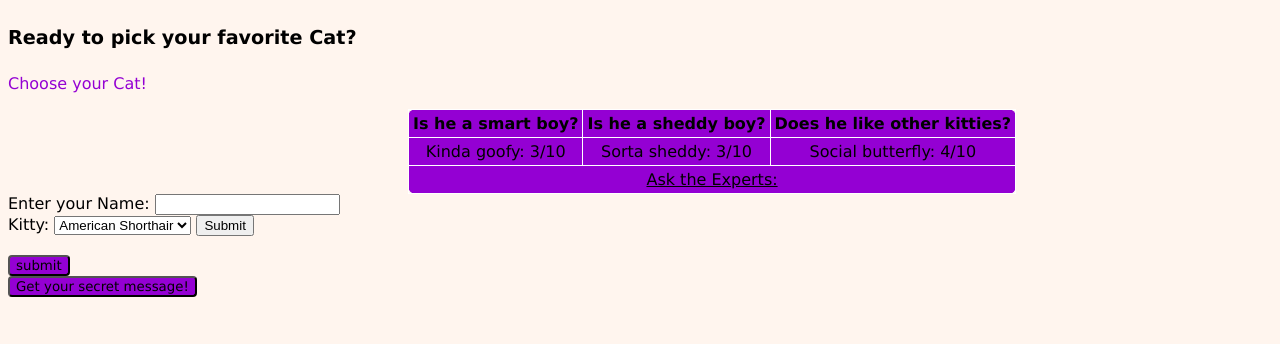
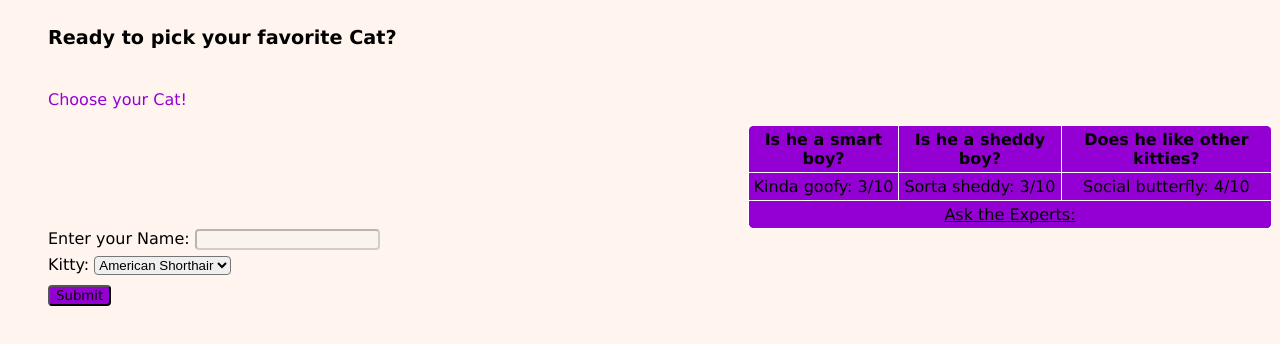
Before and after one commit to tawneejoneskell/CatProject, a website built with webpack: page src/index.html in a window 1280 px wide. Built offline with nearby package versions, Linux system fonts and the light colour scheme.

Commit message:
styling updates.

```diff
--- a/src/index.css
+++ b/src/index.css
@@ -2,6 +2,9 @@ div {
     background-color:#fff5ee;
     border-radius: 4px;
 
+}
+#container{
+    margin-left: 40px;
 }
 Body {
     background-color: #fff5ee;
@@ -28,7 +31,7 @@ table, th, td {
     border-radius:8px;
   border-collapse: collapse;
   background-color: #9400d3;
-  margin-left:400px;
+  margin-left:700px;
 }
 th, td {
     padding-left:4px;
@@ -48,17 +51,43 @@ img {
 p {
    color:#9400d3
 }
-p:hover {
-    animation-name: colorAnim;
-    animation-duration: .25s;
-}
-button {
+#submitButton {
+    margin-top: 10px;
     border-radius: 4px;
     background-color: #9400d3;
     font-family: 'Lucida Sans';
 }
-button:hover {
+#submitButton:hover {
     animation-name: buttonAnim;
     animation-duration: .25s;
     animation-fill-mode:forwards
 }
+
+#imageContainer {
+    margin-top: 30px;
+}
+
+input, select {
+    border-radius: 4px;
+}
+input:hover,select:hover{
+    background-color: lightgray;
+}
+#paragraphContainer{
+    float: left;
+}
+#tableContainer{
+    float: right;
+}
+#formContainer{
+    margin-top: 100px;
+}
+
+.inputAndLabel label {
+    float: left;
+    margin-bottom: 5px
+}
+
+.selectAndLabel {
+    clear: left;
+}
--- a/src/index.html
+++ b/src/index.html
@@ -11,8 +11,11 @@
 <body ID="body">
     <div ID="container">
         <h4 ID="header"> Ready to pick your favorite Cat?</h4>
+        <div ID = "contentContainer">
+        <div ID="paragraphContainer">
         <p> Choose your Cat!</p>
-        <div>
+        </div>
+        <div ID="tableContainer">
             <table>
                 <tr>
                 <th> Is he a smart boy?</th>
@@ -30,27 +33,30 @@
                 </table>
             </table>
         </div>
+        </div>
         <!--
         <a href="https://mysnhu.force.com/mysnhu/s/"> Click here!</a>
         -->
+        <div ID = "formContainer">
         <form ID="catForm" onSubmit="submitFunction()">
-            <label for="userName">Enter your Name:</label>
-            <input ID="userName" type="text" name="userName" required />
-            <br>
+            <div class="inputAndLabel">
+            <label for="userName">Enter your Name:
+            <input ID="userName" type="text" name="userName" disabled /></label>
+            </div>
+            <div class="selectAndLabel">
             <label for="catMenu">Kitty:</label>
             <select value="American Shorthair" ID="dropdownMenu">
                 <option selected> American Shorthair</option>
                 <option> Maine Coon</option>
                 <option> Scottish Fold</option>
             </select>
-           <input ID="submitButton" type="submit" value="Submit"/>
+        </div>
         </form>
-        <br>
-        <button onclick="getCatData(event)">submit</button>
-        <br>
-        <button onclick="secretMessage('Natawnee')"> Get your secret message!</button>
+        <button ID="submitButton" onclick="getCatData(event)">Submit</button>
     </div>
-    <div ID="imageContainer"></div>
+        <div ID="imageContainer"></div>
+    </div>
+
     <script src="../dist/bundle.js" ></script>
 </body>
 
--- a/src/javascript/index.js
+++ b/src/javascript/index.js
@@ -2,7 +2,6 @@ let dropdown = document.getElementById("dropdownMenu");
 let reloadFlag = false;
 
 window.prepareString = function(catString) {
-    console.log('CALLING PREPARE STRING.')
     return catString.replace(" ", "%20")
 }
 
@@ -62,9 +61,15 @@ window.getCatData = async function(e){
         newNode.style.boxShadow = '.5px 1px 15px  #9400d3';
         newNode.setAttribute('id', 'catImage')
         imageContainer.replaceChild(newNode, imageContainer.childNodes[0]);
-        reloadFlag = true;
+
     }catch(error){
-        alert("There's an error fetching data");
         console.log(error);
+
+        const errorIcon = document.createElement('img');
+        errorIcon.style.maxHeight = '150px';
+        errorIcon.style.maxWidth = '150px';
+        errorIcon.setAttribute("src", "../../Images/errorIcon.png");
+        imageContainer.replaceChild(errorIcon, imageContainer.childNodes[0]);
     }
+    reloadFlag = true;
 }
```
Also changed, not shown: Images/errorIcon.png (added).
